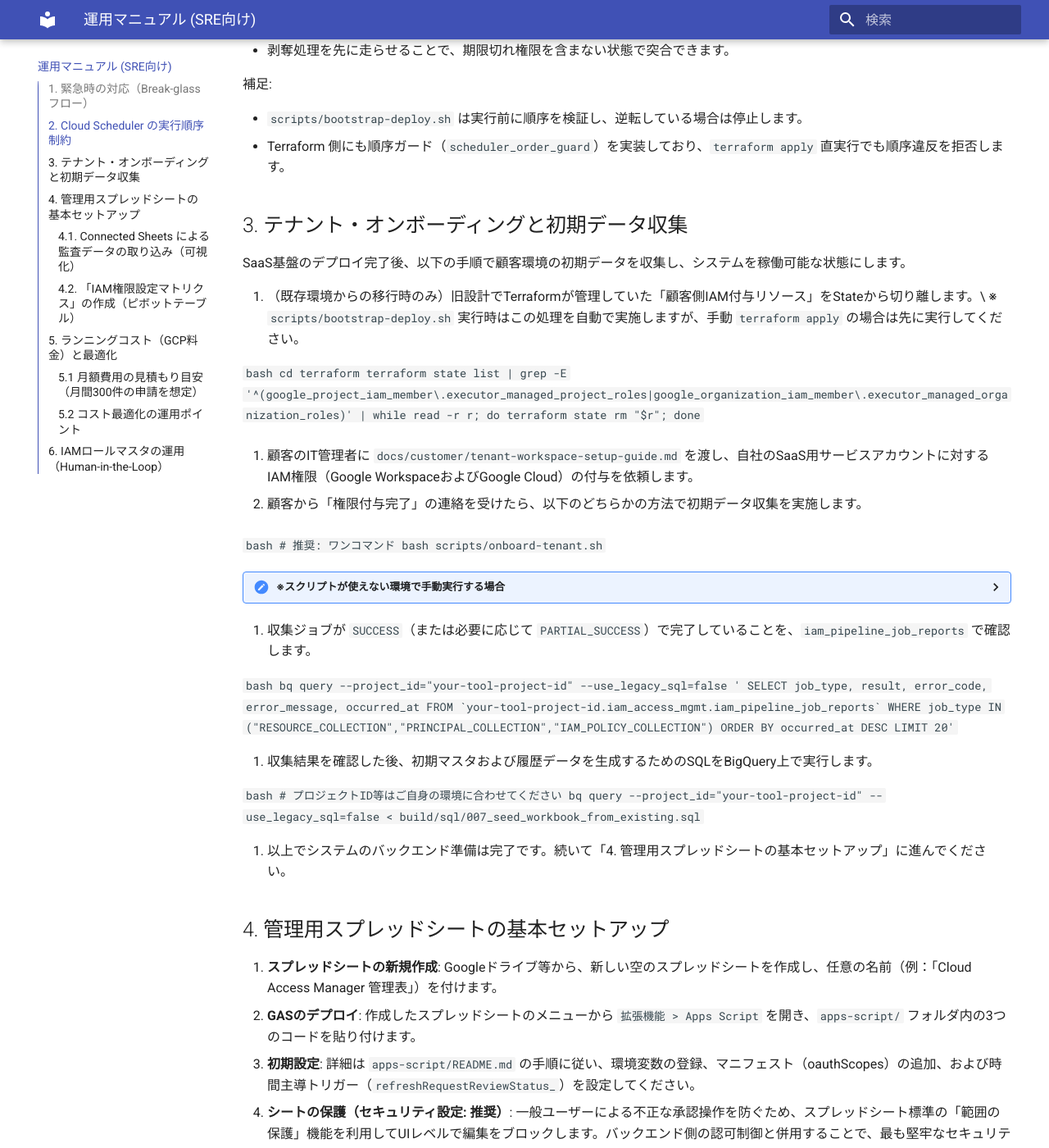
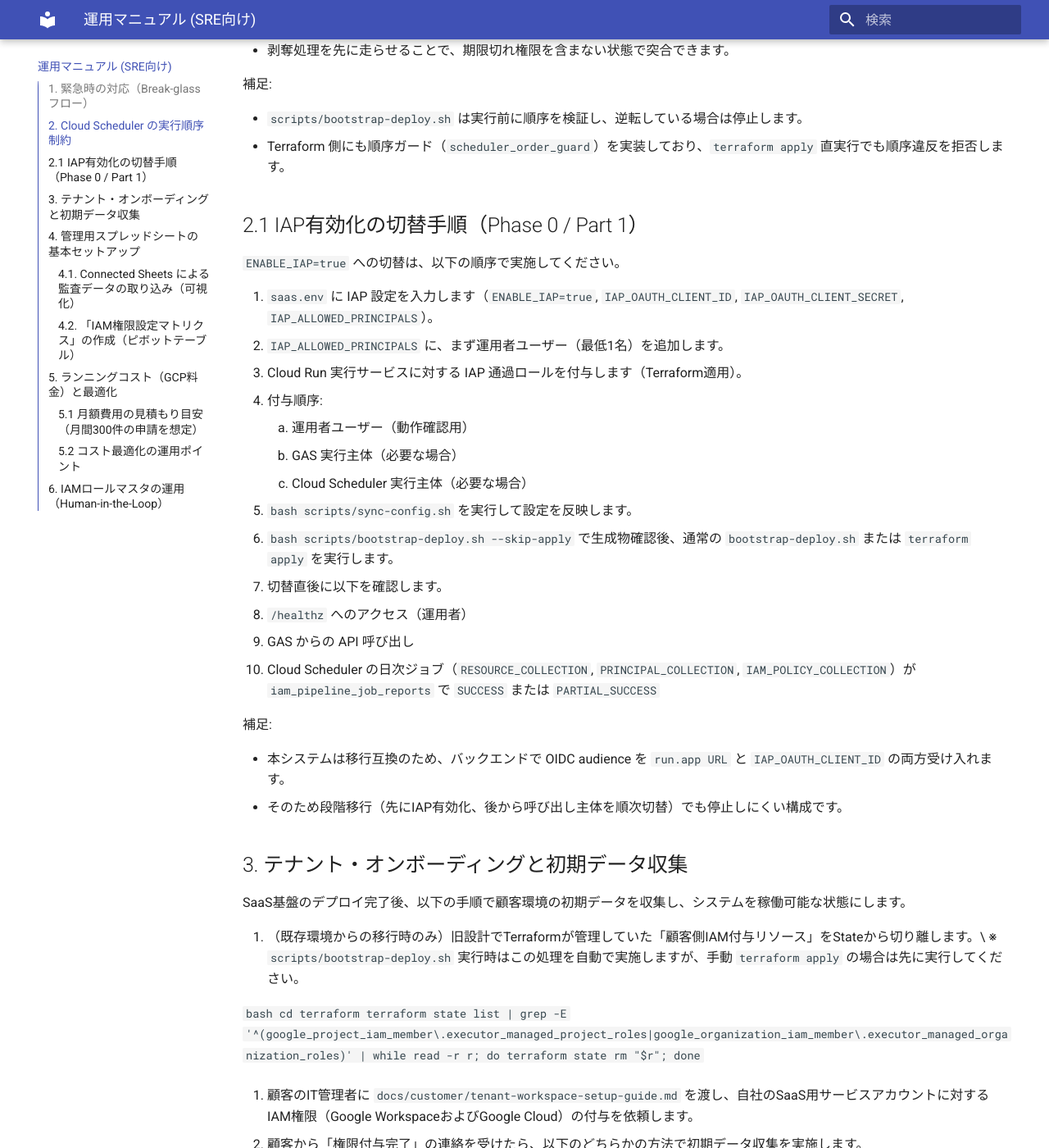
Before and after one commit to ea-Mitsuoka/cloud-access-manager, an MkDocs documentation site: the page built from docs/operation/operations-runbook.md, in a window 1280 px wide and 1400 px high, scrolled down 1111 px. Shown: the whole window at 82% size. Built offline with MkDocs 1.6.1 and Material for MkDocs 9.7.7, drawn with Linux system fonts in a browser that asks for light colours.

Commit message:
feat: support direct IAP integration and OIDC audience migration compatibility

```diff
--- a/docs/operation/operations-runbook.md
+++ b/docs/operation/operations-runbook.md
@@ -39,6 +39,29 @@
 
 - `scripts/bootstrap-deploy.sh` は実行前に順序を検証し、逆転している場合は停止します。
 - Terraform 側にも順序ガード（`scheduler_order_guard`）を実装しており、`terraform apply` 直実行でも順序違反を拒否します。
+
+## 2.1 IAP有効化の切替手順（Phase 0 / Part 1）
+
+`ENABLE_IAP=true` への切替は、以下の順序で実施してください。
+
+1. `saas.env` に IAP 設定を入力します（`ENABLE_IAP=true`, `IAP_OAUTH_CLIENT_ID`, `IAP_OAUTH_CLIENT_SECRET`, `IAP_ALLOWED_PRINCIPALS`）。
+1. `IAP_ALLOWED_PRINCIPALS` に、まず運用者ユーザー（最低1名）を追加します。
+1. Cloud Run 実行サービスに対する IAP 通過ロールを付与します（Terraform適用）。
+   - 付与順序:
+     1. 運用者ユーザー（動作確認用）
+     1. GAS 実行主体（必要な場合）
+     1. Cloud Scheduler 実行主体（必要な場合）
+1. `bash scripts/sync-config.sh` を実行して設定を反映します。
+1. `bash scripts/bootstrap-deploy.sh --skip-apply` で生成物確認後、通常の `bootstrap-deploy.sh` または `terraform apply` を実行します。
+1. 切替直後に以下を確認します。
+   - `/healthz` へのアクセス（運用者）
+   - GAS からの API 呼び出し
+   - Cloud Scheduler の日次ジョブ（`RESOURCE_COLLECTION`, `PRINCIPAL_COLLECTION`, `IAM_POLICY_COLLECTION`）が `iam_pipeline_job_reports` で `SUCCESS` または `PARTIAL_SUCCESS`
+
+補足:
+
+- 本システムは移行互換のため、バックエンドで OIDC audience を `run.app URL` と `IAP_OAUTH_CLIENT_ID` の両方受け入れます。
+- そのため段階移行（先にIAP有効化、後から呼び出し主体を順次切替）でも停止しにくい構成です。
 
 ## 3. テナント・オンボーディングと初期データ収集
 
```
Also changed, not shown: README.md (+6 -0 lines), 13 other files.
